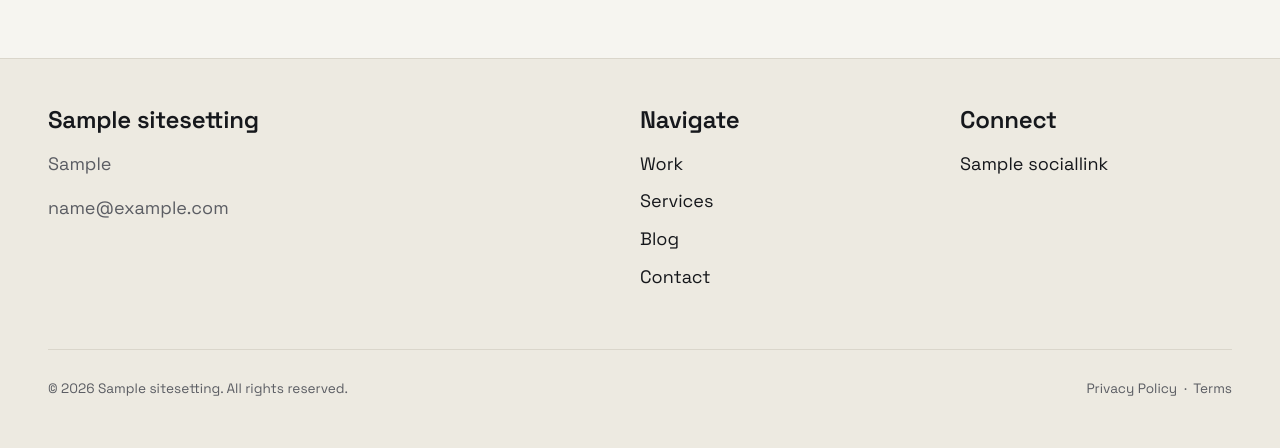
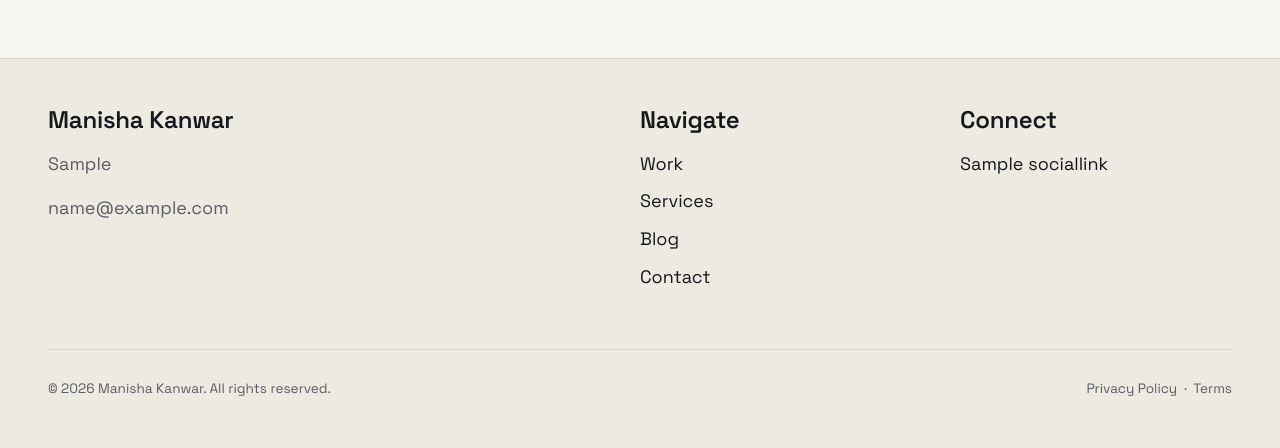
Before and after one commit to bhawanirathore7773/Mportfolio, a Django app: page /blog/ in a window 1280 px wide. Shown: the part 1365-1813 px from the top of the page. Run offline with Django 5.2, Linux system fonts and the light colour scheme; tables that the repository leaves empty hold one stand-in row (values such as "Sample post"); grey boxes marked "Sample" are stand-in pictures.

Commit message:
Set footer branding to Manisha Kanwar

```diff
--- a/templates/partials/footer.html
+++ b/templates/partials/footer.html
@@ -2,7 +2,7 @@
   <div class="container">
     <div class="footer-grid">
       <div>
-        <h4>{{ site_settings.site_name }}</h4>
+        <h4>Manisha Kanwar</h4>
         <p>{{ site_settings.tagline }}</p>
         {% if site_settings.contact_email %}<p><a href="mailto:{{ site_settings.contact_email }}">{{ site_settings.contact_email }}</a></p>{% endif %}
       </div>
@@ -25,7 +25,7 @@
       </div>
     </div>
     <div class="footer-bottom">
-      <span>&copy; {% now "Y" %} {{ site_settings.site_name }}. All rights reserved.</span>
+      <span>&copy; {% now "Y" %} Manisha Kanwar. All rights reserved.</span>
       <span>
         <a href="{% url 'core:privacy_policy' %}">Privacy Policy</a> &nbsp;·&nbsp;
         <a href="{% url 'core:terms' %}">Terms</a>
```
